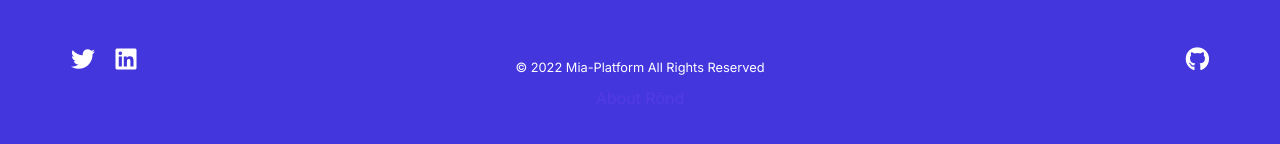
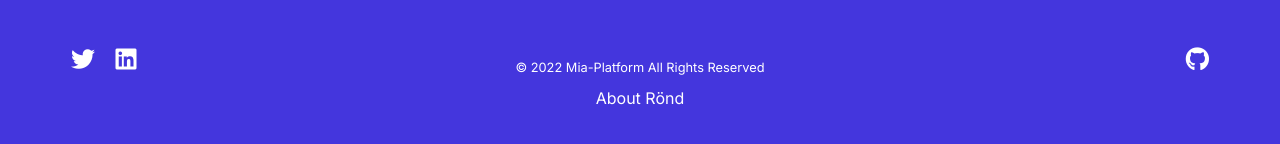
Before and after one commit to rond-authz/rond-authz.github.io, a Jekyll site: the page built from pages/index.md, in a window 1280 px wide and 900 px high, scrolled down 909 px. Shown: the part 752-896 px from the top of the window. Built offline with Jekyll 4.4.1, drawn with Linux system fonts in a browser that asks for light colours.

Commit message:
Update footer.html

```diff
--- a/_includes/footer.html
+++ b/_includes/footer.html
@@ -31,7 +31,7 @@
       <div class="col-12 col-sm-4 text-center py-2 order-sm-2">
         <small class="text-white">© {{ 'now' | date: "%Y" }} {{ site.author }} All Rights Reserved</small>
         {% if site.privacy %}<small class="ml-1"><a href="{{ site.privacy }}" target="_blank">Privacy Policy</a></small>{% endif %}
-        <p class="mt-2" style="color:#fff !important;"><a href="/about/">About Rönd</a></p>
+        <p class="mt-2""> <span style="color:#fff !important;><a href="/about/">About Rönd</a></span> </p>
       </div>
     </div>
   </div>
```
